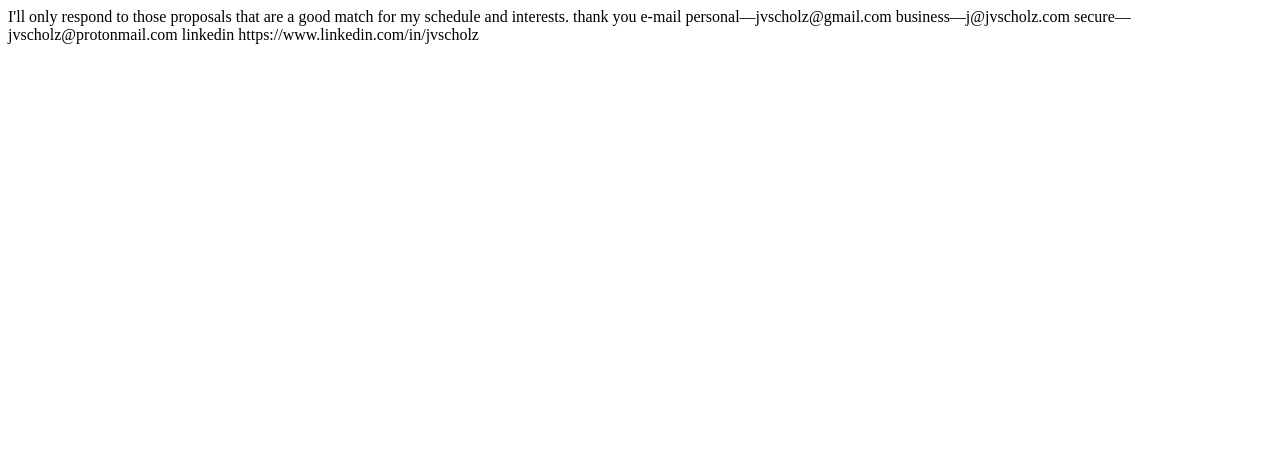
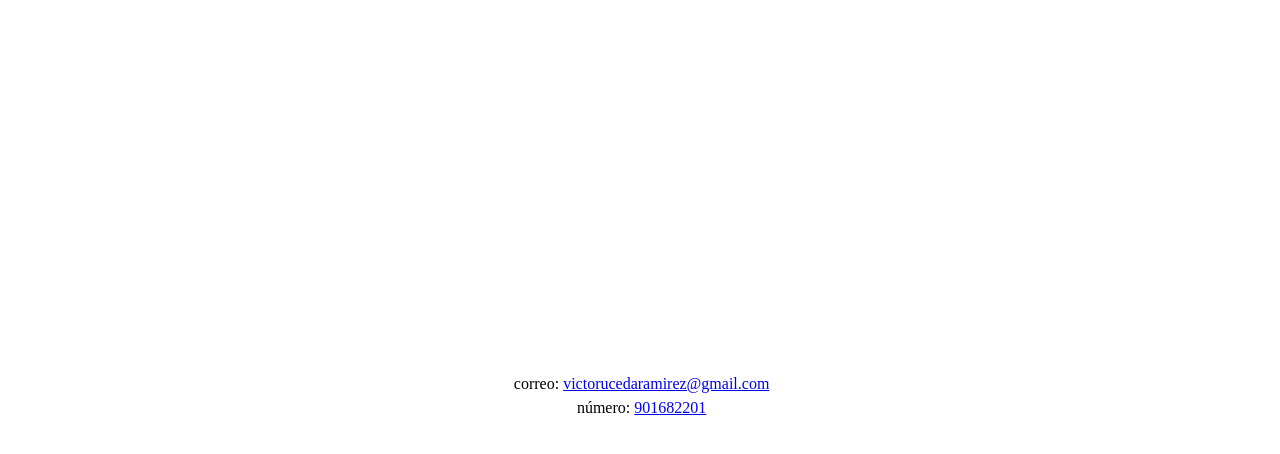
Before and after one commit to ucedaDv/ucedaDV.github.io, a plain HTML site: page contacto.html in a window 1280 px wide. Drawn offline with Linux system fonts and the light colour scheme.

Commit message:
Update contacto.html

```diff
--- a/contacto.html
+++ b/contacto.html
@@ -23,17 +23,14 @@
         }
     </style>
 </head>
-
 <body>
-    I'll only respond to those proposals that are a good match for my schedule and interests. thank you
-
-e-mail
-personal—jvscholz@gmail.com
-business—j@jvscholz.com
-secure—jvscholz@protonmail.com
-
-linkedin
-https://www.linkedin.com/in/jvscholz
+    <p>
+        correo:
+        <a href="mailto:victorucedaramirez@gmail.com">victorucedaramirez@gmail.com</a>
+        <br>
+        número: <a href="+51 901682201">901682201</a>
+        <br>
+    </p>
 </body>
 
 </html>
```
